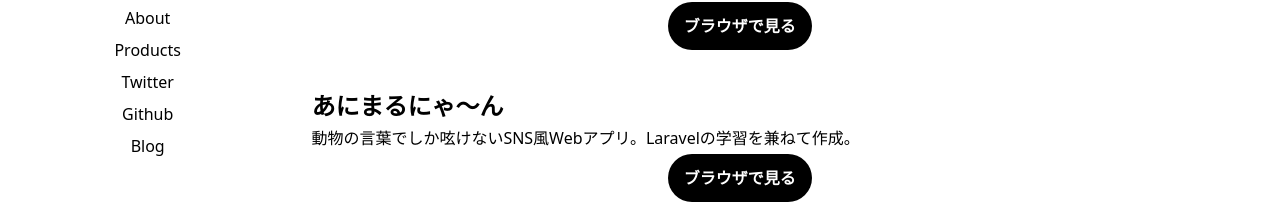
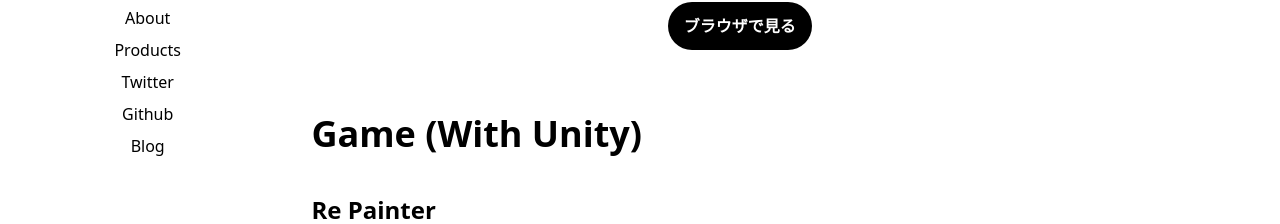
Before and after one commit to coffee-r/coffee-r.github.io, a Next.js app: page /products in a window 1280 px wide. Shown: the part 214-438 px from the top of the page. Built offline with nearby package versions, Linux system fonts and the light colour scheme; grey boxes are pictures that could not be loaded.

Commit message:
あにまるにゃーん廃止

```diff
--- a/src/pages/products.tsx
+++ b/src/pages/products.tsx
@@ -16,12 +16,6 @@
 				<h3 className="font-semibold text-2xl">ビンゴ大会終了時間計算シュミレーター</h3>
 				<p>パーティーや宴会などでタイムスケジュールを立てる際にビンゴの所要見込み時間をシュミレーションするもの。宴会の主催者が時間を予測するのに困っていたの作ってみた。</p>
 				<LinkButton url="https://bingo-time-simulator.vercel.app" text="ブラウザで見る" />
-			</div>
-
-			<div className="mb-10">
-				<h3 className="font-semibold text-2xl">あにまるにゃ〜ん</h3>
-				<p>動物の言葉でしか呟けないSNS風Webアプリ。Laravelの学習を兼ねて作成。</p>
-				<LinkButton url="https://animal-meow.com" text="ブラウザで見る" />
 			</div>
 
 			<div className="mt-16 mb-10">
```
